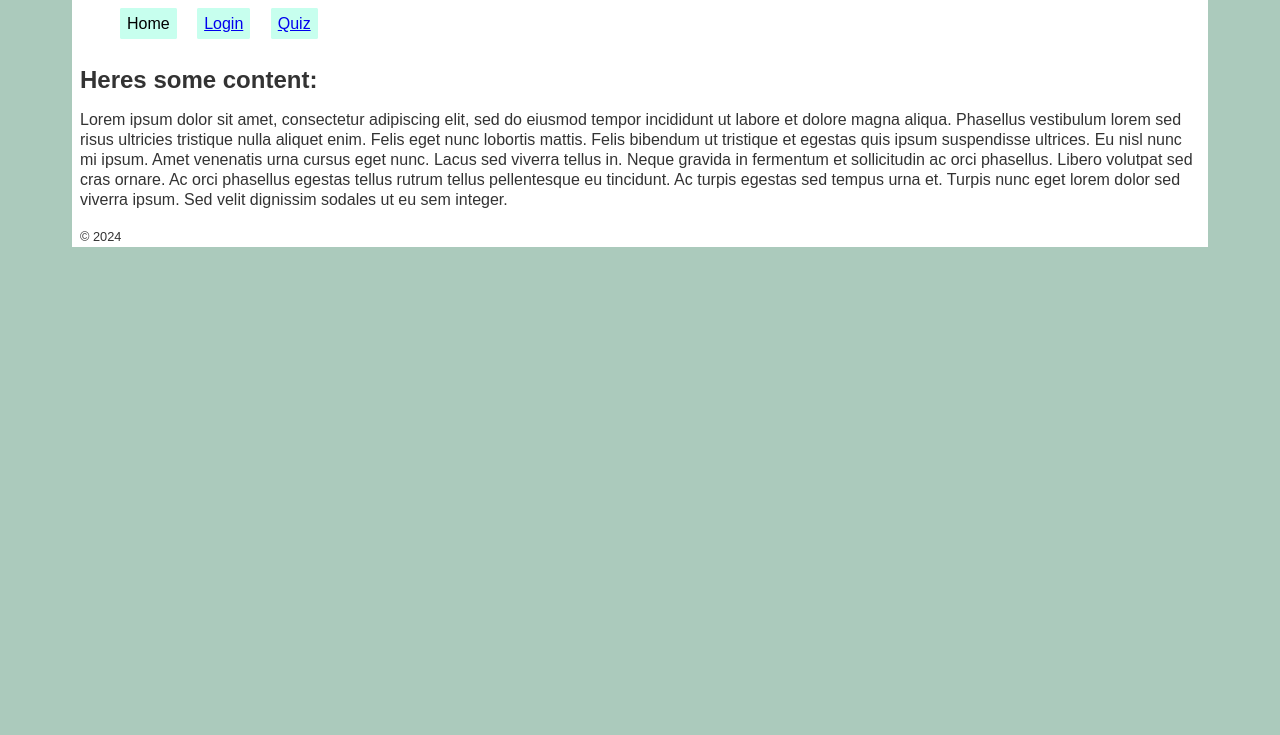
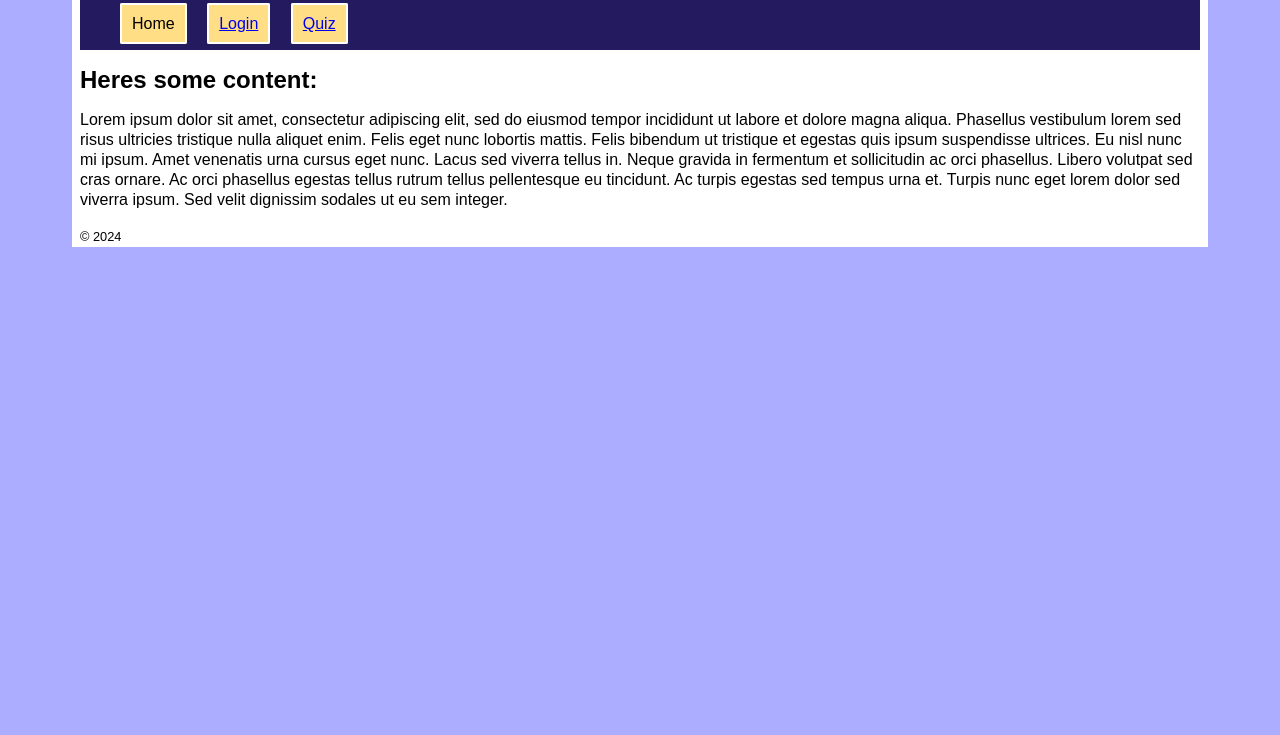
Before and after one commit to radonslip/csGroup, a plain HTML site: page index.html in a window 1280 px wide. Shown: the part 65-800 px from the top of the page. Drawn offline with Linux system fonts and the light colour scheme.

Commit message:
started changing colour scheme- not super happy with contrast so will alter colour palette

```diff
--- a/css/stylesheet.css
+++ b/css/stylesheet.css
@@ -1,9 +1,9 @@
 body {
     margin: 0;
     padding: 0;
-    background-color: #abcabc;
+    background-color: #adadff;
     font-family: Arial, Helvetica, sans-serif;
-    color: #333;
+    color: #000000;
     font-size: 1rem;
     line-height: 1.25rem;
 }
@@ -29,17 +29,17 @@ main  {
     display: flex;
     flex-direction: block;
     justify-content: space-between;
+    background-color: #241a60;
 }
 
 .menu li {
     display: block;
     color: #000;
-    background-color: #c7ffee;
-	padding: 5px;
-	border: 2px solid #c7ffee;
+    background-color: #ffde85;
+	padding: 10px;
+	border: 2px solid #ffffff;
 	border-radius: 2px;
 }
-
 
 @media (min-width: 50rem) {
     .menu li
--- a/index.html
+++ b/index.html
@@ -2,6 +2,7 @@
 <html lang="en">
 <head>
 	<meta charset="utf-8">
+    <meta name="viewport" content="width=device-width, initial-scale=1">
 	<title>Cyber Security Website</title>
     <link href="/css/normalize.css" rel="stylesheet">
     <link href="/css/stylesheet.css" rel="stylesheet">
```
Also changed, not shown: login.html (+1 -0 lines), quiz.html (+1 -0 lines).
